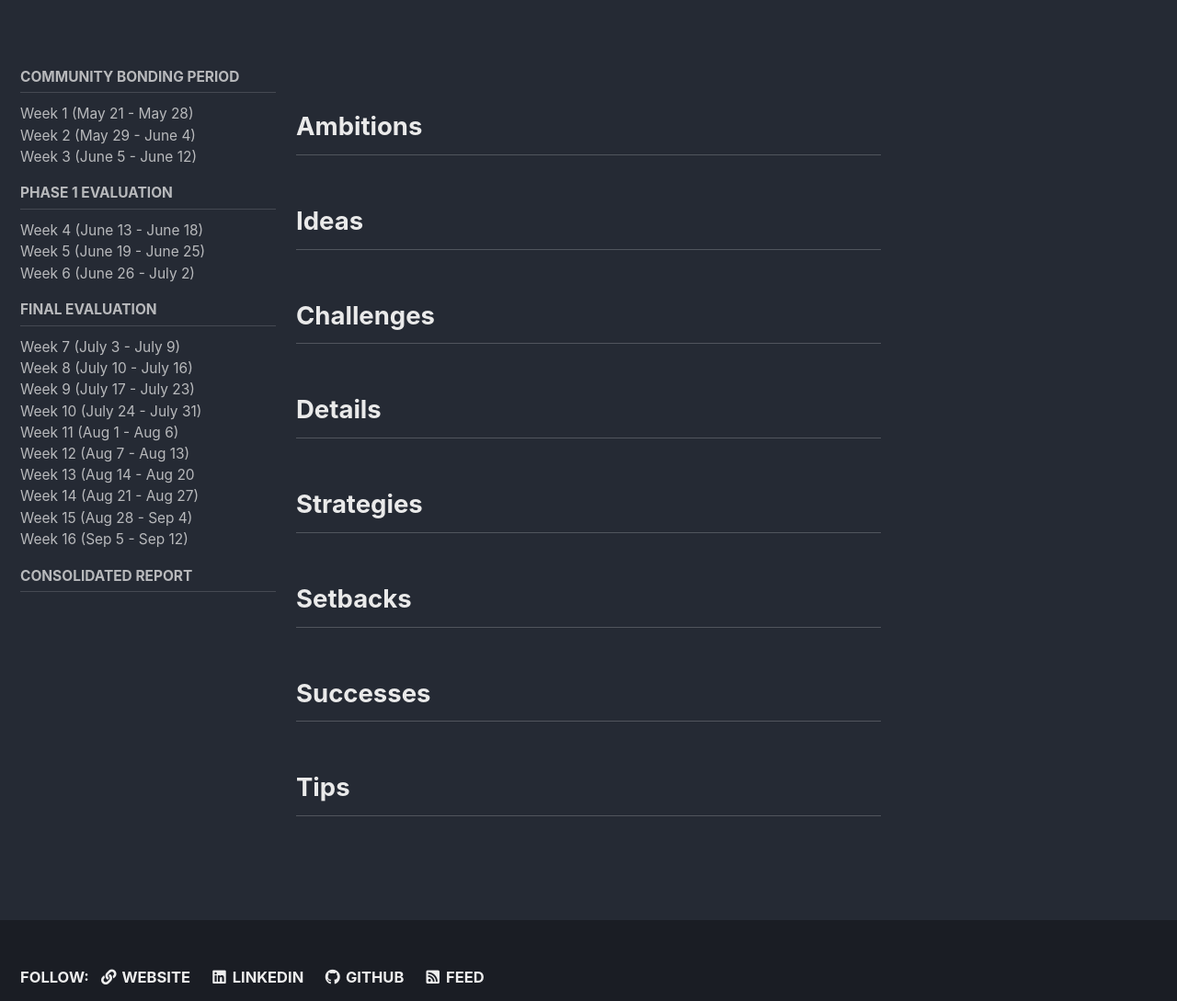
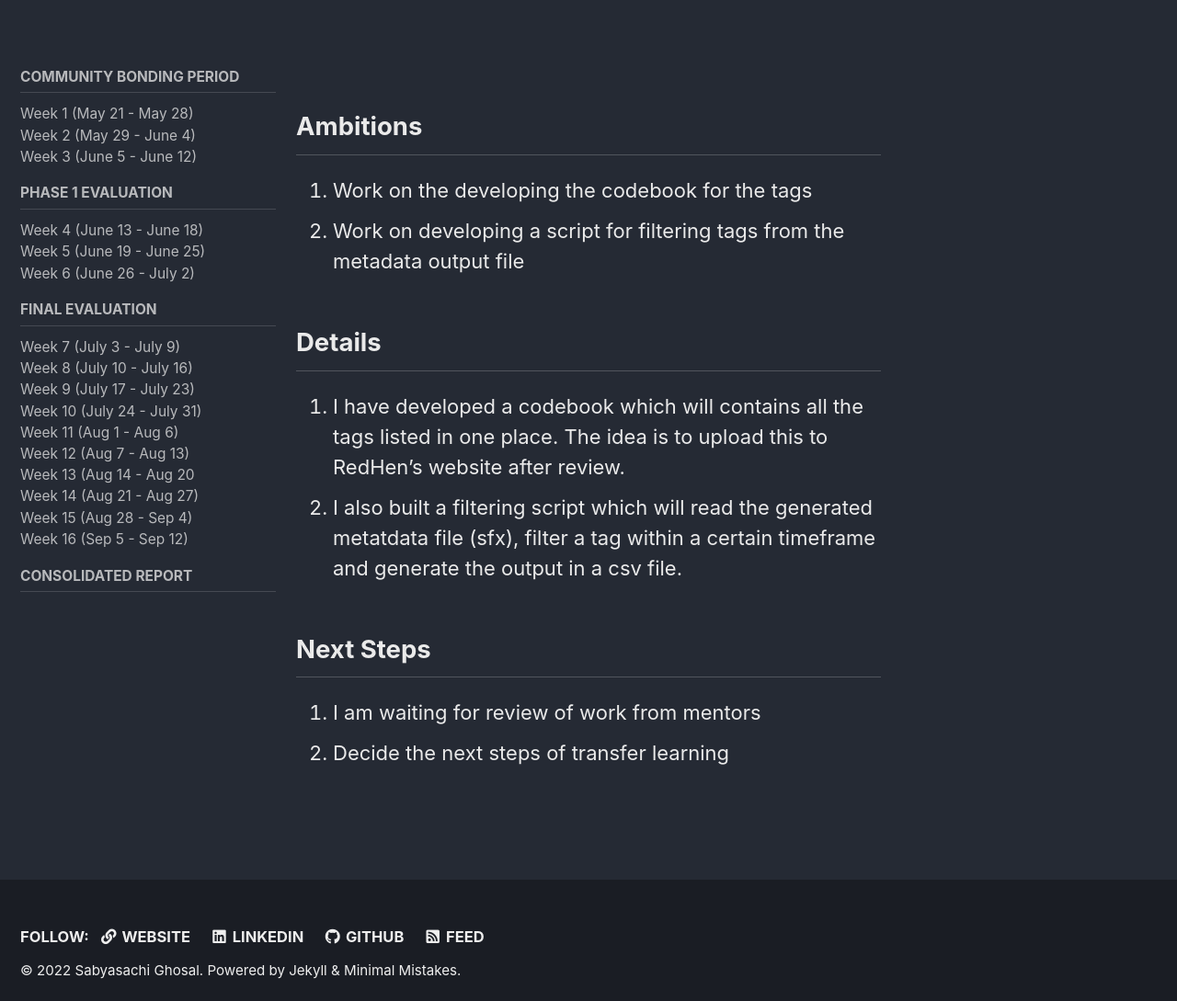
Before and after one commit to technosaby/technosaby.github.io, a Jekyll site: the page built from _pages/gsoc/phase1/week7.md, in a window 1280 px wide and 1400 px high. Shown: the part 311-1400 px from the top of the window at 92% size. Built offline with Jekyll 4.4.1, drawn with Linux system fonts in a browser that asks for light colours; cached includes are drawn as plain includes.

Commit message:
Adding Week 7 updates

```diff
--- a/_pages/gsoc/phase1/week7.md
+++ b/_pages/gsoc/phase1/week7.md
@@ -12,17 +12,13 @@
 ---
 
 ## Ambitions
-
-## Ideas
-
-## Challenges
+1. Work on the developing the codebook for the tags
+2. Work on developing a script for filtering tags from the metadata output file
 
 ## Details
+1. I have developed a codebook which will contains all the tags listed in one place. The idea is to upload this to RedHen's website after review.
+2. I also built a filtering script which will read the generated metatdata file (sfx), filter a tag within a certain timeframe and generate the output in a csv file.
 
-## Strategies
-
-## Setbacks
-
-## Successes
-
-## Tips
+## Next Steps
+1. I am waiting for review of work from mentors
+2. Decide the next steps of transfer learning
```
